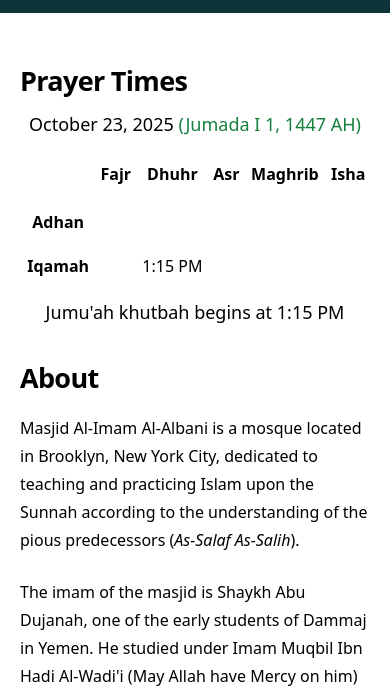
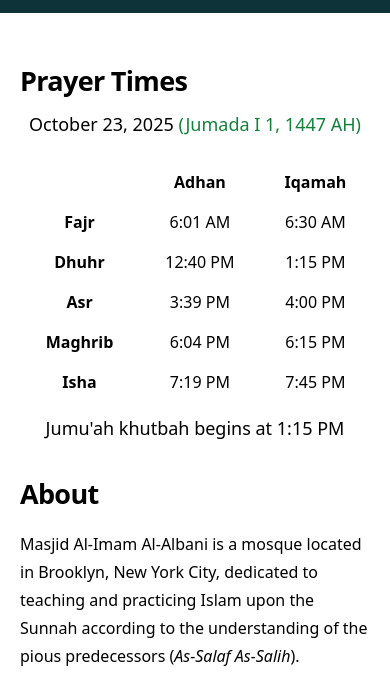
Before and after one commit to mhmh4/masjidalbani.com, a plain HTML site: page index.html in a window 390 px wide. Shown: the part 100-791 px from the top of the page. Drawn offline with nearby package versions, Linux system fonts and the light colour scheme; no server answers.

Commit message:
Update index.html

```diff
--- a/index.html
+++ b/index.html
@@ -64,7 +64,9 @@
           <span id="hijri-date" class="text-green-700"></span>
         </div>
 
-        <table class="mt-3 w-full table-auto text-base sm:mt-6 sm:text-xl">
+        <table
+          class="collapse mt-3 w-full table-auto text-base min-[500px]:visible sm:mt-6 sm:text-xl"
+        >
           <thead>
             <tr>
               <th class="py-3"></th>
@@ -95,6 +97,50 @@
               <td id="asr-iqamah-time" class="py-2 text-center">&nbsp;</td>
               <td id="maghrib-iqamah-time" class="py-2 text-center">&nbsp;</td>
               <td id="isha-iqamah-time" class="py-2 text-center">&nbsp;</td>
+            </tr>
+          </tbody>
+        </table>
+
+        <table
+          class="visible mt-3 w-full table-auto text-base min-[500px]:collapse sm:mt-6 sm:text-xl"
+        >
+          <thead>
+            <tr>
+              <th class="py-2"></th>
+              <th class="py-2" scope="col">Adhan</th>
+              <th class="py-2" scope="col">Iqamah</th>
+            </tr>
+          </thead>
+
+          <tbody>
+            <tr>
+              <th class="" scope="row">Fajr</th>
+              <td class="py-2 text-center">6:01 AM</td>
+              <td class="py-2 text-center">6:30 AM</td>
+            </tr>
+
+            <tr>
+              <th class="" scope="row">Dhuhr</th>
+              <td class="py-2 text-center">12:40 PM</td>
+              <td class="py-2 text-center">1:15 PM</td>
+            </tr>
+
+            <tr>
+              <th class="" scope="row">Asr</th>
+              <td class="py-2 text-center">3:39 PM</td>
+              <td class="py-2 text-center">4:00 PM</td>
+            </tr>
+
+            <tr>
+              <th class="" scope="row">Maghrib</th>
+              <td class="py-2 text-center">6:04 PM</td>
+              <td class="py-2 text-center">6:15 PM</td>
+            </tr>
+
+            <tr>
+              <th class="" scope="row">Isha</th>
+              <td class="py-2 text-center">7:19 PM</td>
+              <td class="py-2 text-center">7:45 PM</td>
             </tr>
           </tbody>
         </table>
```
